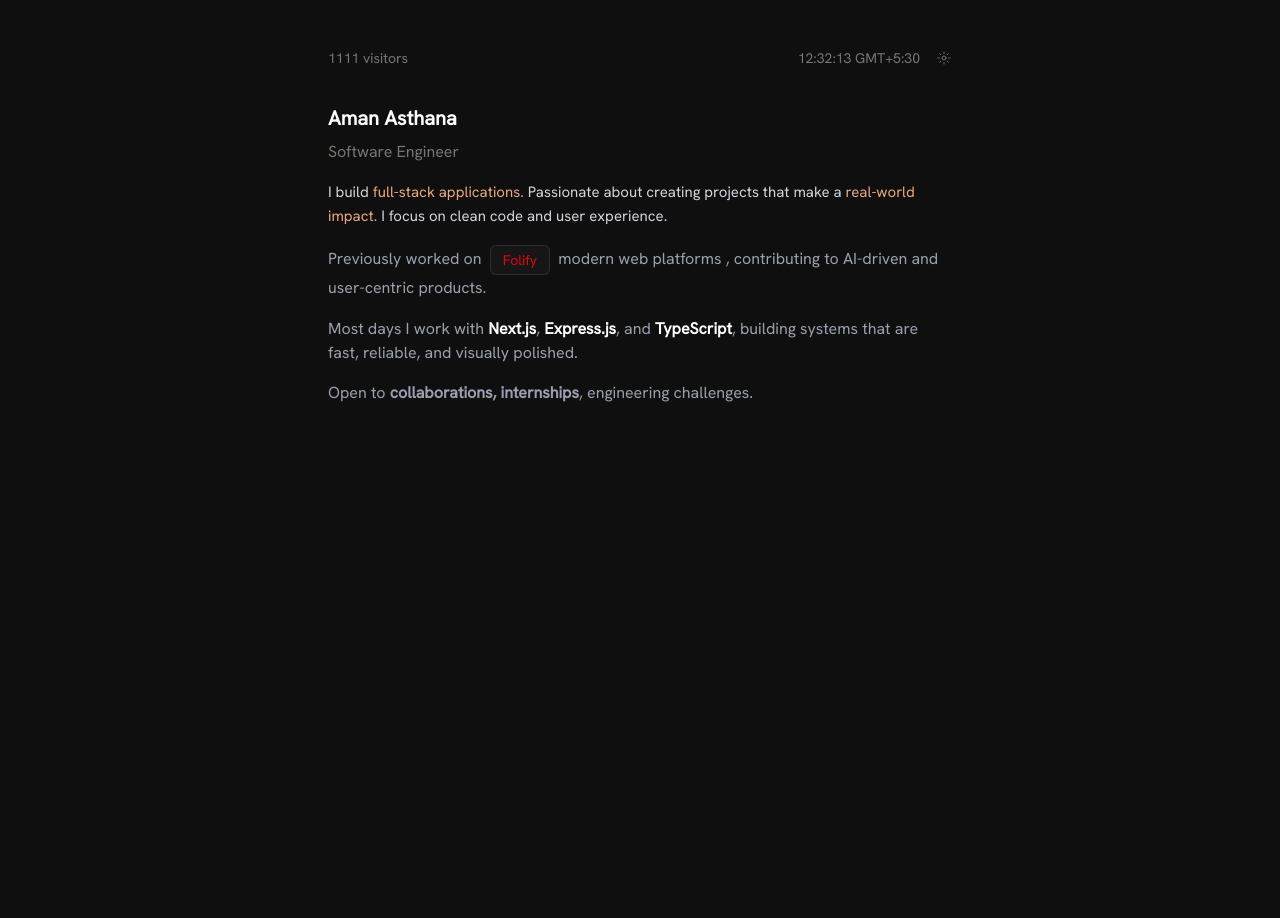
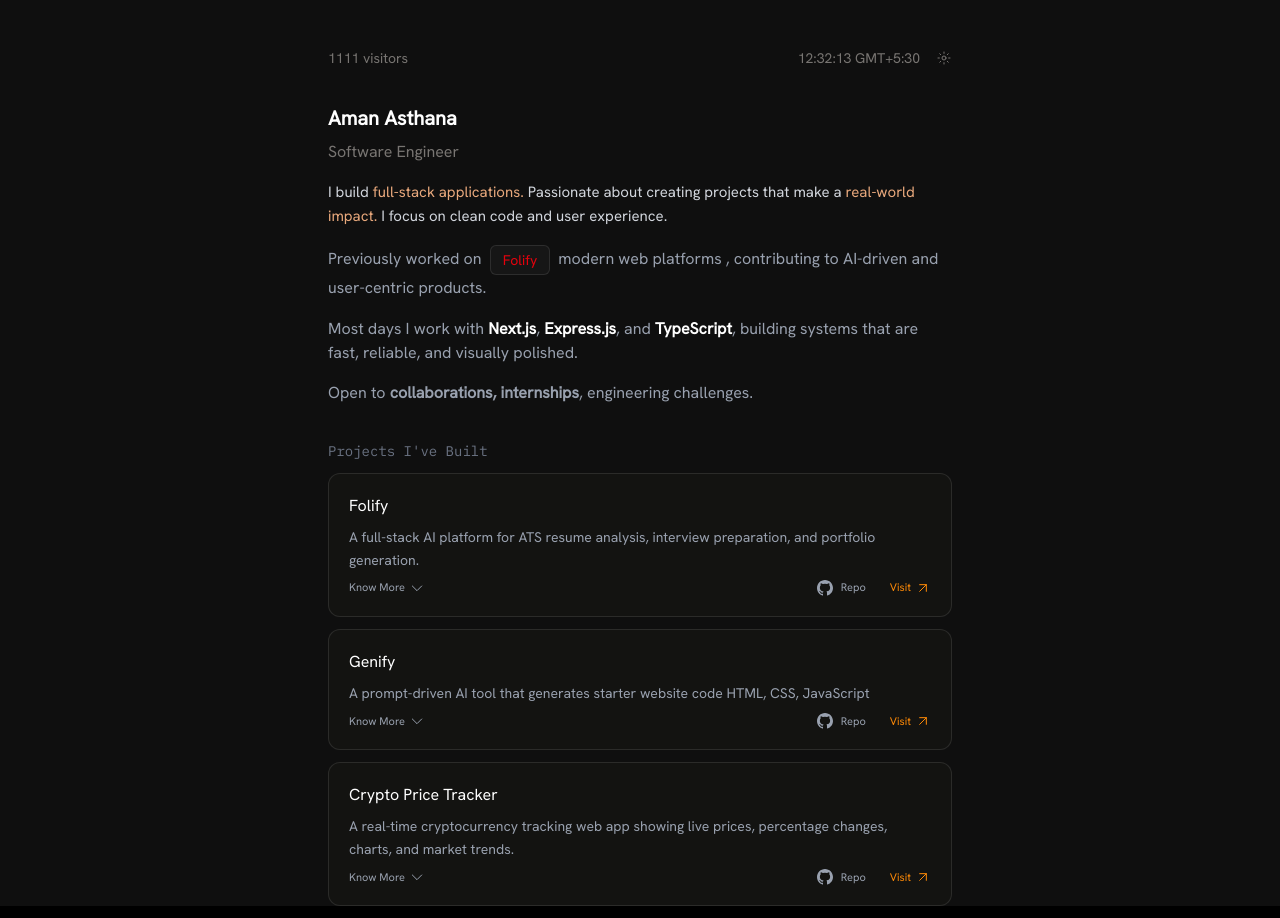
Before and after one commit to amanasthana1111/Aman-asthana--portfilo, a React (Vite) app: page / in a window 1280 px wide. Before the commit the page ends 800 px from the top, so only its background shows below. Built offline with nearby package versions, Linux system fonts and the light colour scheme.

Commit message:
add project

```diff
--- a/src/components/Hero.jsx
+++ b/src/components/Hero.jsx
@@ -1,12 +1,11 @@
 const Hero = () => {
   return (
-    <section className="w-full text-white mt-5">
+    <section className="w-full text-white mt-5 mb-9">
       <div className="font-['MyFont2']">
         <h1 className="text-xl font-semibold">Aman Asthana</h1>
 
         <p className="text-base mt-2 text-[#787572]">Software Engineer</p>
 
-        {/* Description */}
         <p className=" text-[15px] max-w-3xl  leading-relaxed text-gray-300 mt-4">
           I build{" "}
           <span className="text-[#e8a87c]">full-stack applications.</span>{" "}
@@ -15,33 +14,35 @@
           clean code and user experience.
         </p>
 
-        {/* Experience */}
         <p className="text-gray-400 mt-4 leading-relaxed">
-          Previously worked on <span
+          Previously worked on{" "}
+          <span
             className="inline-flex items-center gap-2 px-3 py-1 mx-1 rounded-md
                    bg-[#161616] border border-white/10 text-gray-200 text-sm
                    align-middle"
           >
             <a href="https://pre-well-frontend.vercel.app/">
-              <span className="leading-none cursor-pointer text-red-600">Folify</span>
+              <span className="leading-none cursor-pointer text-red-600">
+                Folify
+              </span>
             </a>
-          </span> modern web platforms , contributing to AI-driven
-          and user-centric products.
+          </span>{" "}
+          modern web platforms , contributing to AI-driven and user-centric
+          products.
         </p>
 
-        {/* Tech stack */}
         <p className="text-base text-gray-400 mt-4">
           Most days I work with{" "}
           <span className="text-white font-semibold">Next.js</span>,{" "}
-          <span className="text-white font-semibold">Express.js</span>, and {" "}
+          <span className="text-white font-semibold">Express.js</span>, and{" "}
           <span className="text-white font-semibold">TypeScript</span>, building
           systems that are fast, reliable, and visually polished.
         </p>
 
-        {/* CTA */}
         <p className="text-base text-gray-400 mt-4">
-          Open to <span className="font-semibold" >collaborations, internships</span>, engineering
-          challenges.
+          Open to{" "}
+          <span className="font-semibold">collaborations, internships</span>,
+          engineering challenges.
         </p>
       </div>
     </section>
--- a/src/components/Home.jsx
+++ b/src/components/Home.jsx
@@ -1,14 +1,15 @@
 import Header from "./Header";
 import Hero from "./Hero";
+import Project from "./Project";
 
 const Home = () => {
   return (
     <div className="w-full bg-[#0f0f0f] min-h-screen">
 
-      {/* centered container */}
       <div className="max-w-2xl mx-auto px-6">
         <Header />
         <Hero />
+        <Project/>
       </div>
 
     </div>
--- /dev/null
+++ b/src/components/Project.jsx
@@ -0,0 +1,74 @@
+import { useState } from "react";
+import ProjectCard from "./ProjectCard";
+
+const Project = () => {
+  const project = [
+    {
+      projectName: "Folify ",
+      projectDesc:
+        "A full-stack AI platform for ATS resume analysis, interview preparation, and portfolio generation.",
+      projectSemiDesc: [
+        "Implemented JWT-based auth with cookies",
+        "Redis-powered rate limiting",
+        "free vs paid plan management",
+        "strict input validation using Zod",
+        "and reliable API error handling.",
+      ],
+      techStack:
+        "Express.js, MongoDB (Mongoose), Redis, JWT, Cookies, Google Gemini AI, Cloudinary, Zod, Multer, bcrypt",
+      githubLink: "https://github.com/amanasthana1111/PreWell--Backend",
+      deployLink: "https://pre-well-frontend.vercel.app/",
+    },
+    {
+      projectName: "Genify",
+      projectDesc:
+        "A prompt-driven AI tool that generates starter website code HTML, CSS, JavaScript  ",
+      projectSemiDesc: [
+        "Built scalable architecture using React Router",
+        "Designed a responsive UI with Tailwind CSS",
+        "Enabled ZIP downloads for generated templates",
+        "Created modular and reusable components for fast iteration",
+      ],
+      techStack:
+        "React, React Router, Tailwind CSS, Express.js, Google Gemini AI API",
+      githubLink: "https://github.com/amanasthana1111/GENIFY--Backend",
+      deployLink: "https://regal-smakager-739bd9.netlify.app/",
+    },
+    {
+      projectName: "Crypto Price Tracker",
+      projectDesc:
+        "A real-time cryptocurrency tracking web app showing live prices, percentage changes, charts, and market trends.",
+      projectSemiDesc: [
+        "Integrated CoinGecko API with optimized caching for sub-500ms responses",
+        "advanced filtering & sorting",
+        "interactive Chart.js visualizations",
+        "and a crypto news section.",
+      ],
+      techStack: "React.js, JavaScript, Chart.js, CoinGecko API, HTML5, CSS3",
+      githubLink: "https://github.com/amanasthana1111/CryptoTracker-main",
+      deployLink: "https://unrivaled-pie-767488.netlify.app/",
+    },
+  ];
+
+  return (
+    <>
+      <div className=" text-sm font-['MyFont1'] text-gray-500 mb-3">
+        Projects I've Built
+      </div>
+      <div>
+        {project.map((ele, index) => (
+          <ProjectCard
+            key={index}
+            projectName={ele.projectName}
+            projectSemiDesc={ele.projectSemiDesc}
+            projectDesc={ele.projectDesc}
+            githubLink={ele.githubLink}
+            deployLink={ele.deployLink}
+          ></ProjectCard>
+        ))}
+      </div>
+    </>
+  );
+};
+
+export default Project;
--- /dev/null
+++ b/src/components/ProjectCard.jsx
@@ -0,0 +1,111 @@
+import { useState } from "react";
+
+const ProjectCard = ({
+  projectName,
+  projectDesc,
+  projectSemiDesc,
+  techStack,
+  githubLink,
+  deployLink,
+}) => {
+  const [open, setOpen] = useState(false);
+
+  return (
+    <div className=" font-[Myfont2] w-full rounded-xl border border-white/10 bg-[#131311] p-5 hover:border-white/20 transition-colors mb-3">
+      {/* Title */}
+      <h3 className="text-base text-white">{projectName}</h3>
+
+      {/* Description */}
+      <p className="mt-2 text-sm text-gray-400 leading-relaxed max-w-3xl">
+        {projectDesc}
+      </p>
+      {open && (
+        <ul className="mt-4 mb-5 space-y-2 text-sm text-gray-400 list-disc list-inside">
+          {projectSemiDesc.map((point, index) => (
+            <li key={index}>{point}</li>
+          ))}
+        </ul>
+      )}
+
+      {/* Footer */}
+      <div className="mt-2 flex items-center justify-between text-[11px]">
+        {/* Know more */}
+        <button
+          onClick={() => setOpen(!open)}
+          className="flex items-center gap-1 text-gray-400 hover:text-white transition-colors"
+        >
+          <span>{open ? "Show less " : "Know More "}</span>
+          <svg
+            xmlns="http://www.w3.org/2000/svg"
+            className="h-4 w-4"
+            fill="none"
+            viewBox="0 0 24 24"
+            stroke="currentColor"
+            strokeWidth={1.5}
+          >
+            {open ? (
+              <path
+                strokeLinecap="round"
+                strokeLinejoin="round"
+                d="m19 9-7 7-7-7"
+              />
+            ) : (
+              <path
+                strokeLinecap="round"
+                strokeLinejoin="round"
+                d="m19 9-7 7-7-7"
+              />
+            )}
+          </svg>
+        </button>
+
+        {/* Links */}
+        <div className="flex items-center gap-6">
+          {/* Repo */}
+          <a
+            href={githubLink}
+            target="_blank"
+            rel="noopener noreferrer"
+            className="flex items-center gap-2 text-gray-400 hover:text-white transition-colors"
+          >
+            <svg
+              xmlns="http://www.w3.org/2000/svg"
+              className="h-4 w-4"
+              viewBox="0 0 24 24"
+              fill="currentColor"
+            >
+              <path d="M12 0C5.37 0 0 5.37 0 12c0 5.3 3.44 9.8 8.2 11.38.6.11.82-.26.82-.58v-2.23c-3.34.73-4.04-1.61-4.04-1.61-.55-1.39-1.34-1.76-1.34-1.76-1.09-.75.08-.73.08-.73 1.2.09 1.84 1.23 1.84 1.23 1.07 1.84 2.8 1.31 3.48 1 .11-.78.42-1.31.76-1.61-2.66-.3-5.47-1.33-5.47-5.93 0-1.31.47-2.38 1.24-3.22-.13-.3-.54-1.52.12-3.17 0 0 1.01-.32 3.3 1.23a11.5 11.5 0 0 1 6 0c2.29-1.55 3.3-1.23 3.3-1.23.66 1.65.25 2.87.12 3.17.77.84 1.24 1.91 1.24 3.22 0 4.61-2.81 5.63-5.48 5.93.43.37.82 1.1.82 2.22v3.29c0 .32.22.7.83.58C20.56 21.8 24 17.3 24 12c0-6.63-5.37-12-12-12Z" />
+            </svg>
+            <span>Repo</span>
+          </a>
+
+          {/* Visit */}
+          <a
+            href={deployLink}
+            target="_blank"
+            rel="noopener noreferrer"
+            className="flex items-center gap-1 text-orange-400 hover:text-orange-300 transition-colors"
+          >
+            <span>Visit</span>
+            <svg
+              xmlns="http://www.w3.org/2000/svg"
+              className="h-4 w-4"
+              fill="none"
+              viewBox="0 0 24 24"
+              stroke="currentColor"
+              strokeWidth={1.5}
+            >
+              <path
+                strokeLinecap="round"
+                strokeLinejoin="round"
+                d="M7 17L17 7M7 7h10v10"
+              />
+            </svg>
+          </a>
+        </div>
+      </div>
+    </div>
+  );
+};
+
+export default ProjectCard;
--- a/src/index.css
+++ b/src/index.css
@@ -1,10 +1,13 @@
 @import "tailwindcss";
 
 :root {
-  background-color: #0f0f0f;
+  background-color: black;
 }
 
-
+::selection {
+  background-color: #e8a87c;
+  color: black;
+}
 @font-face {
   font-family: 'MyFont1';
   src: url('../font/font1.woff2') format('woff2');
```
